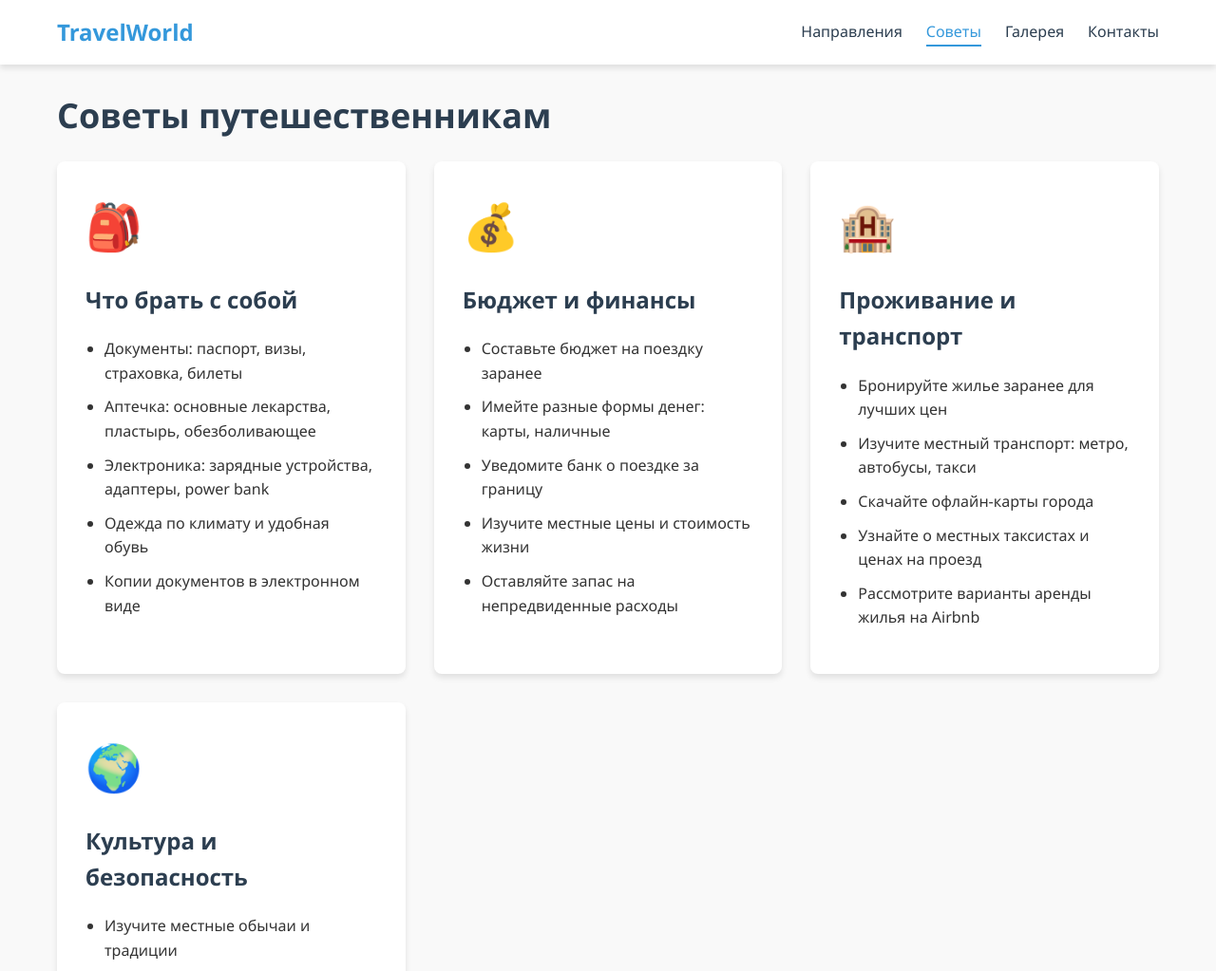
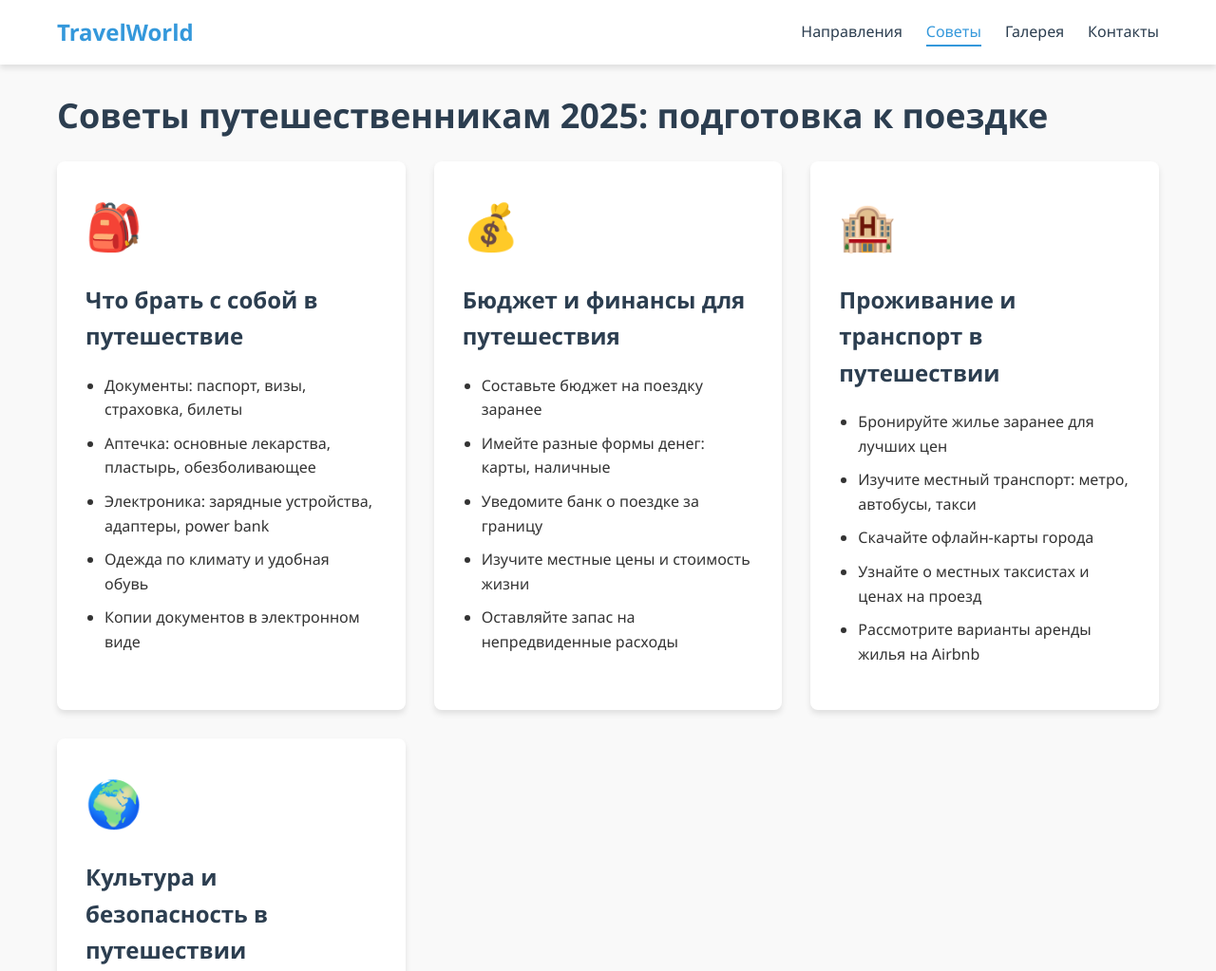
Before and after one commit to kucherovaks/travel, a plain HTML site: page tips.html in a window 1280 px wide. Shown: the top 1023 px of the page at 95% size. Drawn offline with nearby package versions, Linux system fonts and the light colour scheme.

Commit message:
Update tips.html

```diff
--- a/tips.html
+++ b/tips.html
@@ -28,12 +28,14 @@
 
     <main class="page-content">
         <div class="container">
-            <h1 class="page-title">Советы путешественникам</h1>
+            <!-- H1 - главный заголовок страницы -->
+            <h1 class="page-title">Советы путешественникам 2025: подготовка к поездке</h1>
 
             <div class="tips-container">
                 <div class="tip-card">
                     <div class="tip-icon">🎒</div>
-                    <h2>Что брать с собой</h2>
+                    <!-- H2 - основные разделы советов -->
+                    <h2>Что брать с собой в путешествие</h2>
                     <ul>
                         <li>Документы: паспорт, визы, страховка, билеты</li>
                         <li>Аптечка: основные лекарства, пластырь, обезболивающее</li>
@@ -45,7 +47,7 @@
 
                 <div class="tip-card">
                     <div class="tip-icon">💰</div>
-                    <h2>Бюджет и финансы</h2>
+                    <h2>Бюджет и финансы для путешествия</h2>
                     <ul>
                         <li>Составьте бюджет на поездку заранее</li>
                         <li>Имейте разные формы денег: карты, наличные</li>
@@ -57,7 +59,7 @@
 
                 <div class="tip-card">
                     <div class="tip-icon">🏨</div>
-                    <h2>Проживание и транспорт</h2>
+                    <h2>Проживание и транспорт в путешествии</h2>
                     <ul>
                         <li>Бронируйте жилье заранее для лучших цен</li>
                         <li>Изучите местный транспорт: метро, автобусы, такси</li>
@@ -69,7 +71,7 @@
 
                 <div class="tip-card">
                     <div class="tip-icon">🌍</div>
-                    <h2>Культура и безопасность</h2>
+                    <h2>Культура и безопасность в путешествии</h2>
                     <ul>
                         <li>Изучите местные обычаи и традиции</li>
                         <li>Узнайте основные фразы на местном языке</li>
@@ -81,8 +83,16 @@
             </div>
 
             <div class="booking-tip">
-                <h2>Совет по бронированию</h2>
+                <!-- H2 - дополнительный раздел -->
+                <h2>Советы по бронированию путешествий</h2>
                 <p>Лучшее время для бронирования авиабилетов — за 2-3 месяца до поездки. Используйте агрегаторы для сравнения цен, но также проверяйте цены на сайтах авиакомпаний, так как иногда там могут быть специальные предложения.</p>
+
+                <!-- H3 - подразделы внутри совета -->
+                <h3>Когда бронировать отели</h3>
+                <p>Отели лучше бронировать за 1-2 месяца до поездки. Раннее бронирование часто дает скидки до 20%.</p>
+
+                <h3>Сезонные предложения</h3>
+                <p>Следите за распродажами авиакомпаний и отелей в межсезонье - ноябрь, январь, май.</p>
             </div>
         </div>
     </main>
```
